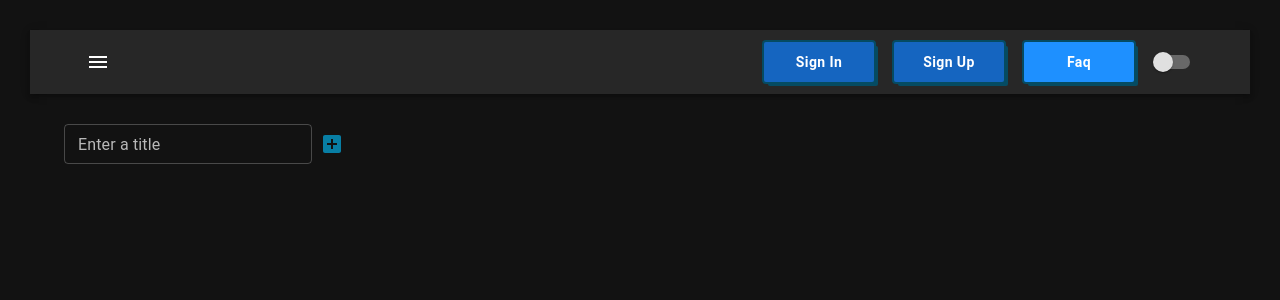
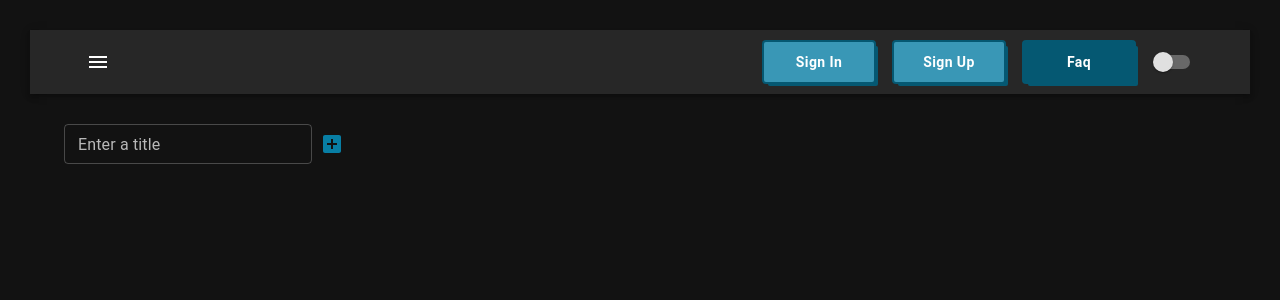
Before and after one commit to Yuliya9449/todo-list, a React (Vite) app: page / in a window 1280 px wide. Shown: the top 300 px of the page. Built offline with nearby package versions, Linux system fonts and the light colour scheme.

Commit message:
refactor: move theme state to Redux

```diff
--- a/src/app/App.tsx
+++ b/src/app/App.tsx
@@ -1,14 +1,15 @@
 import styles from './App.module.css'
 import { CreateItemForm } from '@/common/components/CreateItemForm/CreateItemForm'
 import { createTodolistAC } from '@/features/model/todolists-reducer'
-import { useAppDispatch } from '@/common/hooks'
+import { useAppDispatch, useAppSelector } from '@/common/hooks'
 import { Todolists } from '@/features/todolists/ui/Todolists/Todolists'
 import Container from '@mui/material/Container'
 import Grid from '@mui/material/Grid'
 import { Header } from '@/common/components/Header/Header'
-import { createTheme, ThemeProvider } from '@mui/material/styles'
-import { useState } from 'react'
+import { ThemeProvider } from '@mui/material/styles'
 import CssBaseline from '@mui/material/CssBaseline'
+import { selectThemeMode } from '@/app/model/app-selectors'
+import { getTheme } from '@/common/theme/theme'
 
 export type Todolist = {
   id: string
@@ -26,24 +27,11 @@ export type TasksState = Record<Todolist['id'], Task[]>
 
 export type FilterValues = 'all' | 'active' | 'completed'
 
-export type ThemeMode = 'dark' | 'light'
-
 export const App = () => {
-  const [themeMode, setThemeMode] = useState<ThemeMode>('dark')
   const dispatch = useAppDispatch()
 
-  const theme = createTheme({
-    palette: {
-      mode: themeMode,
-      primary: {
-        main: '#087EA4',
-      },
-    },
-  })
-
-  const changeThemeMode = () => {
-    setThemeMode(themeMode === 'dark' ? 'light' : 'dark')
-  }
+  const themeMode = useAppSelector(selectThemeMode)
+  const theme = getTheme(themeMode)
 
   const createTodolistHandler = (title: Todolist['title']) => dispatch(createTodolistAC(title))
 
@@ -51,7 +39,7 @@ export const App = () => {
     <ThemeProvider theme={theme}>
       <CssBaseline />
       <div className={styles.app}>
-        <Header changeThemeMode={changeThemeMode} />
+        <Header />
         <Container maxWidth={'lg'}>
           <Grid
             container
--- /dev/null
+++ b/src/app/model/app-reducer.ts
@@ -0,0 +1,13 @@
+import { createAction, createReducer } from '@reduxjs/toolkit'
+
+export const changeThemeModeAC = createAction<{ themeMode: ThemeMode }>('app/changeTheme')
+
+export const initialState = { themeMode: 'dark' as ThemeMode }
+
+export const appReducer = createReducer(initialState, (builder) => {
+  builder.addCase(changeThemeModeAC, (state, action) => {
+    state.themeMode = action.payload.themeMode
+  })
+})
+
+export type ThemeMode = 'dark' | 'light'
--- /dev/null
+++ b/src/app/model/app-selectors.ts
@@ -0,0 +1,4 @@
+import type { RootState } from '@/app/store'
+import type { ThemeMode } from '@/app/model/app-reducer'
+
+export const selectThemeMode = (state: RootState): ThemeMode => state.app.themeMode
--- a/src/app/store.ts
+++ b/src/app/store.ts
@@ -1,10 +1,12 @@
 import { configureStore, combineReducers } from '@reduxjs/toolkit'
 import { tasksReducer } from '@/features/model/tasks-reducer'
 import { todolistsReducer } from '@/features/model/todolists-reducer'
+import { appReducer } from '@/app/model/app-reducer'
 
 const rootReducer = combineReducers({
   tasks: tasksReducer,
   todolists: todolistsReducer,
+  app: appReducer,
 })
 
 export const store = configureStore({
--- a/src/common/components/Header/Header.tsx
+++ b/src/common/components/Header/Header.tsx
@@ -5,12 +5,22 @@ import IconButton from '@mui/material/IconButton'
 import MenuIcon from '@mui/icons-material/Menu'
 import { NavButton } from '@/common/components/NavButton/NavButton'
 import Switch from '@mui/material/Switch'
+import { changeThemeModeAC } from '@/app/model/app-reducer'
+import { useAppDispatch, useAppSelector } from '@/common/hooks'
+import { selectThemeMode } from '@/app/model/app-selectors'
+import { getTheme } from '@/common/theme/theme'
 
-type Props = {
-  changeThemeMode: () => void
-}
+export const Header = () => {
+  const dispatch = useAppDispatch()
 
-export const Header = ({ changeThemeMode }: Props) => {
+  const themeMode = useAppSelector(selectThemeMode)
+
+  const theme = getTheme(themeMode)
+
+  const changeModeHandler = () => {
+    dispatch(changeThemeModeAC({ themeMode: themeMode === 'light' ? 'dark' : 'light' }))
+  }
+
   return (
     <AppBar position="static">
       <Toolbar>
@@ -21,10 +31,10 @@ export const Header = ({ changeThemeMode }: Props) => {
           <div>
             <NavButton>Sign in</NavButton>
             <NavButton>Sign up</NavButton>
-            <NavButton background={'dodgerblue'}>Faq</NavButton>
+            <NavButton background={theme.palette.primary.dark}>Faq</NavButton>
             <Switch
               color={'default'}
-              onChange={changeThemeMode}
+              onChange={changeModeHandler}
             />
           </div>
         </Container>
--- a/src/common/components/NavButton/NavButton.ts
+++ b/src/common/components/NavButton/NavButton.ts
@@ -5,14 +5,16 @@ type Props = {
   background?: string
 }
 
-export const NavButton = styled(Button)<Props>(({ background }) => ({
+export const NavButton = styled(Button)<Props>(({ background, theme }) => {
+  return {
     minWidth: '110px',
     fontWeight: 'bold',
-  boxShadow: '0 0 0 2px #054B62, 4px 4px 0 0 #054B62',
+    boxShadow: `0 0 0 2px ${theme.palette.primary.dark}, 4px 4px 0 0 ${theme.palette.primary.dark}`,
     borderRadius: '2px',
     textTransform: 'capitalize',
     margin: '0 10px',
     padding: '8px 24px',
-  color: '#FFFFFF',
-  background: background || '#1565c0',
-}))
+    color: `${theme.palette.primary.contrastText}`,
+    background: background || theme.palette.primary.light,
+  }
+})
--- /dev/null
+++ b/src/common/theme/theme.ts
@@ -0,0 +1,13 @@
+import { createTheme } from '@mui/material/styles'
+import type { ThemeMode } from '@/app/model/app-reducer'
+
+export const getTheme = (themeMode: ThemeMode) => {
+  return createTheme({
+    palette: {
+      mode: themeMode,
+      primary: {
+        main: '#087EA4',
+      },
+    },
+  })
+}
```
Lines whose indentation alone changed are shown as unchanged.
